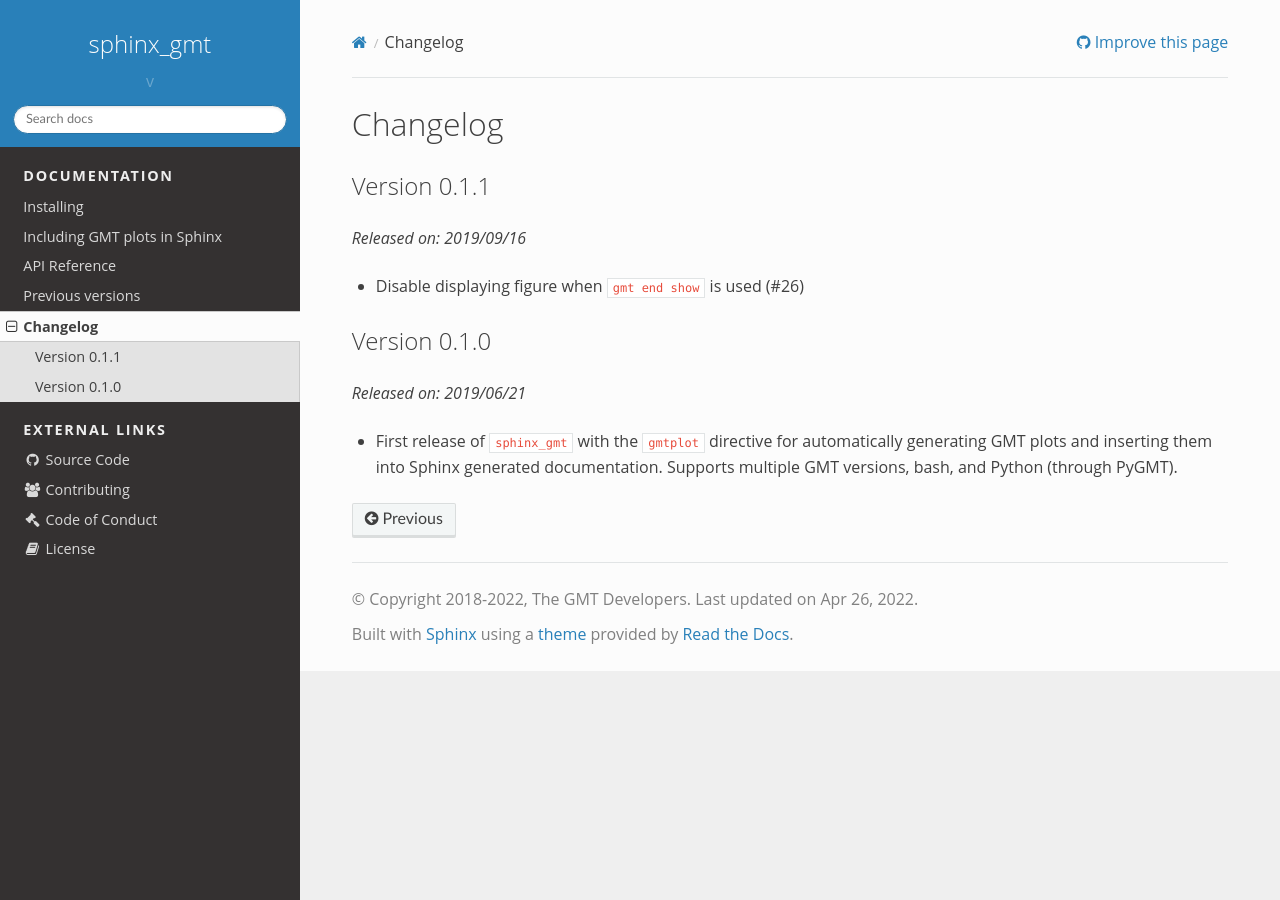
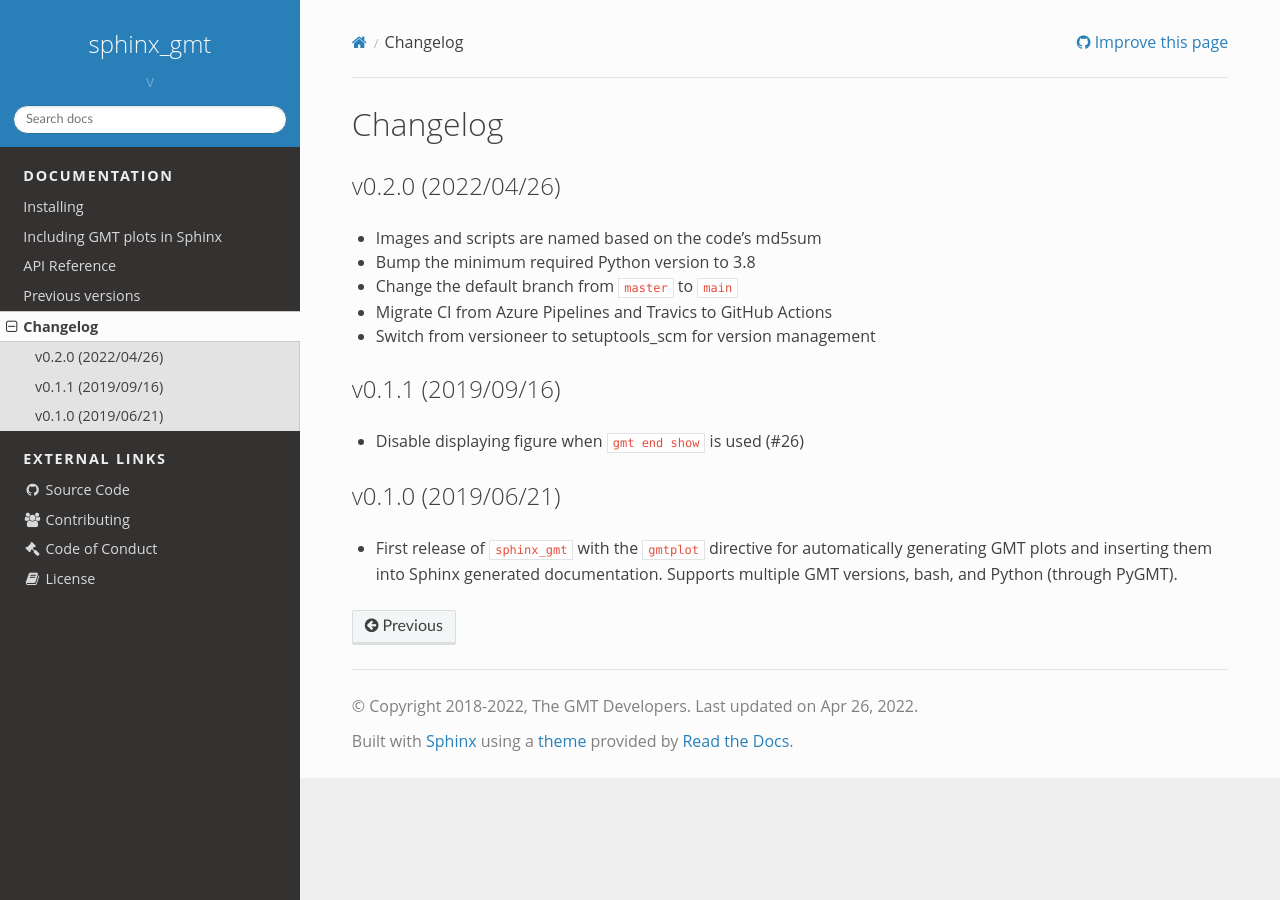
Before and after one commit to GenericMappingTools/sphinx_gmt, a Sphinx documentation site: the page built from doc/changes.rst, in a window 1280 px wide. Built offline with Sphinx 7.4.7 and the Read the Docs theme 2.0.0, drawn with Linux system fonts in a browser that asks for light colours.

Commit message:
Release v0.2.0

```diff
--- a/doc/changes.rst
+++ b/doc/changes.rst
@@ -3,17 +3,22 @@
 Changelog
 =========
 
-Version 0.1.1
--------------
+v0.2.0 (2022/04/26)
+-------------------
 
-*Released on: 2019/09/16*
+* Images and scripts are named based on the code's md5sum
+* Bump the minimum required Python version to 3.8
+* Change the default branch from ``master`` to ``main``
+* Migrate CI from Azure Pipelines and Travics to GitHub Actions
+* Switch from versioneer to setuptools_scm for version management
+
+v0.1.1 (2019/09/16)
+-------------------
 
 * Disable displaying figure when ``gmt end show`` is used (#26)
 
-Version 0.1.0
--------------
-
-*Released on: 2019/06/21*
+v0.1.0 (2019/06/21)
+-------------------
 
 * First release of ``sphinx_gmt`` with the ``gmtplot`` directive for automatically
   generating GMT plots and inserting them into Sphinx generated documentation. Supports
--- a/doc/releases.rst
+++ b/doc/releases.rst
@@ -8,5 +8,6 @@ Documentation for previous releases and the current development version (reflect
 
 * `Development <https://www.generic-mapping-tools.org/sphinx_gmt/dev>`__
 * `Latest release <https://www.generic-mapping-tools.org/sphinx_gmt/latest>`__
+* `v0.2.0 <https://www.generic-mapping-tools.org/sphinx_gmt/v0.2.0>`__
 * `v0.1.1 <https://www.generic-mapping-tools.org/sphinx_gmt/v0.1.1>`__
 * `v0.1.0 <https://www.generic-mapping-tools.org/sphinx_gmt/v0.1.0>`__
```
Also changed, not shown: 1 other file.
